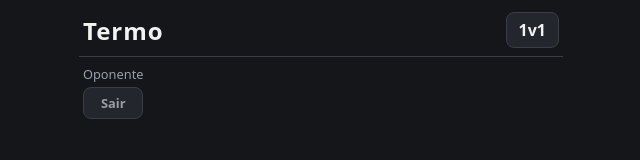
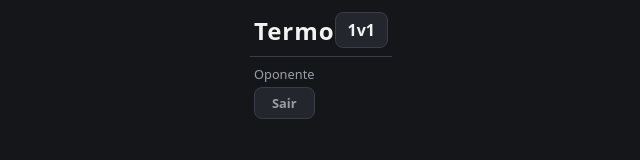
Before and after one commit to nic0lb/Letrando, a plain HTML site: page index.html in a window 1280 px wide. Shown: the whole page, without its empty margins (319-959 px from the left). Drawn offline with Linux system fonts and the light colour scheme.

Commit message:
Define body and html styles in styles.css
Added global styles for body and html elements.

```diff
--- a/styles.css
+++ b/styles.css
@@ -12,6 +12,22 @@
   --gap: 5px;
 }
 * { box-sizing: border-box; margin: 0; -webkit-tap-highlight-color: transparent; }
+
+body {
+  margin: 0;
+  padding: 0;
+  box-sizing: border-box;
+  background-color: #121214;
+  color: #ffffff;
+  font-family: 'Segoe UI', Tahoma, Geneva, Verdana, sans-serif;
+  display: flex;
+  flex-direction: column;
+  justify-content: space-between;
+  align-items: center;
+  min-height: 100vh;
+  min-height: 100dvh; /* Evita que o teclado virtual seja cortado */
+  overflow: hidden;
+}
 
 html, body { height: 100%; background: var(--bg); color: var(--text);
   font-family: system-ui, -apple-system, "Segoe UI", Roboto, sans-serif;
```
